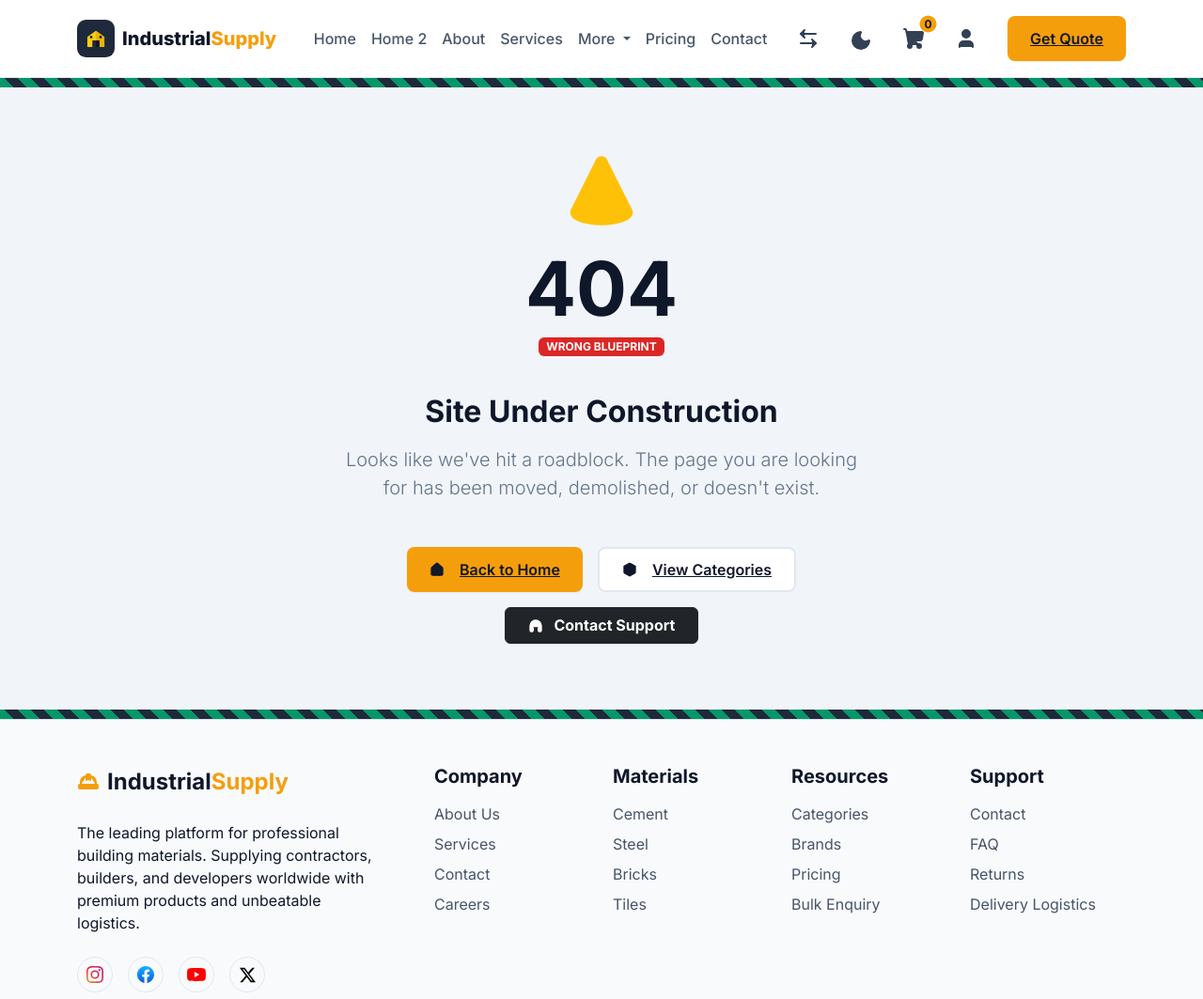
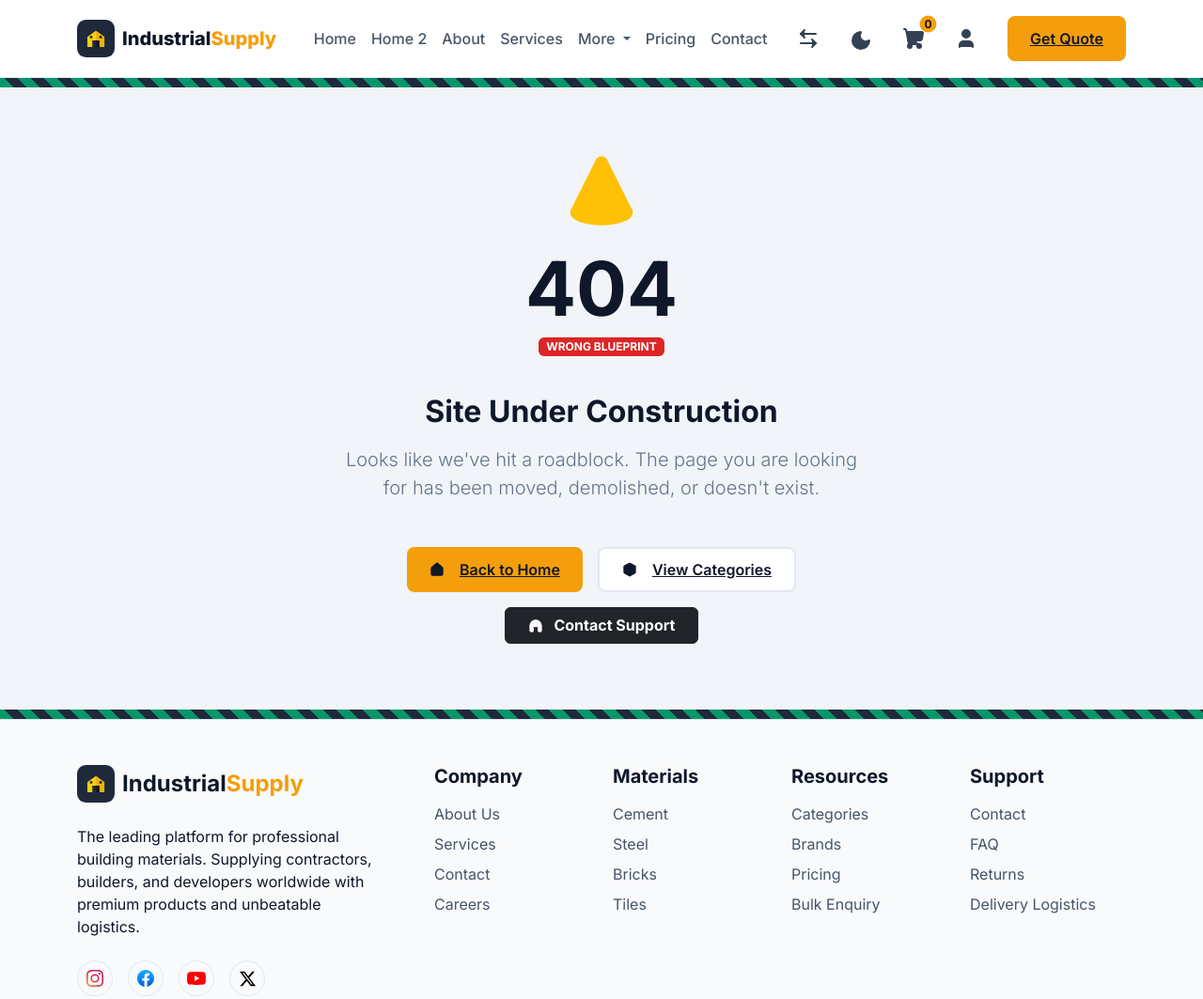
Before and after one commit to HTMLStaticWorks/Building_Materials_Construction_Supply_Store, a plain HTML site: page 404.html in a window 1280 px wide. Shown: the top 1063 px of the page at 94% size. Drawn offline with nearby package versions, Linux system fonts and the light colour scheme.

Commit message:
Update footer and auth pages with new SVG logo

```diff
--- a/404.html
+++ b/404.html
@@ -171,7 +171,7 @@
         <div class="col-lg-4 pe-lg-5">
           <a href="index.html"
             class="d-flex align-items-center gap-2 text-decoration-none mb-4 fs-4 fw-bold adaptive-text">
-            <i data-lucide="hard-hat" class="text-primary-custom"></i>
+            <img src="assets/images/logo.svg" alt="Logo" height="40" width="40" class="rounded">
             <span>Industrial<span class="text-primary-custom">Supply</span></span>
           </a>
           <p class="mb-4 adaptive-text">The leading platform for professional building materials. Supplying
```
Also changed, not shown: about.html (+1 -1 lines), brands.html (+1 -1 lines), cart.html (+1 -1 lines), categories.html (+1 -1 lines), contact.html (+1 -1 lines), home-2.html (+1 -1 lines), index.html (+1 -1 lines), login.html (+1 -1 lines), pricing.html (+1 -1 lines), quote.html (+1 -1 lines), register.html (+1 -1 lines), services.html (+1 -1 lines), 1 other file.
